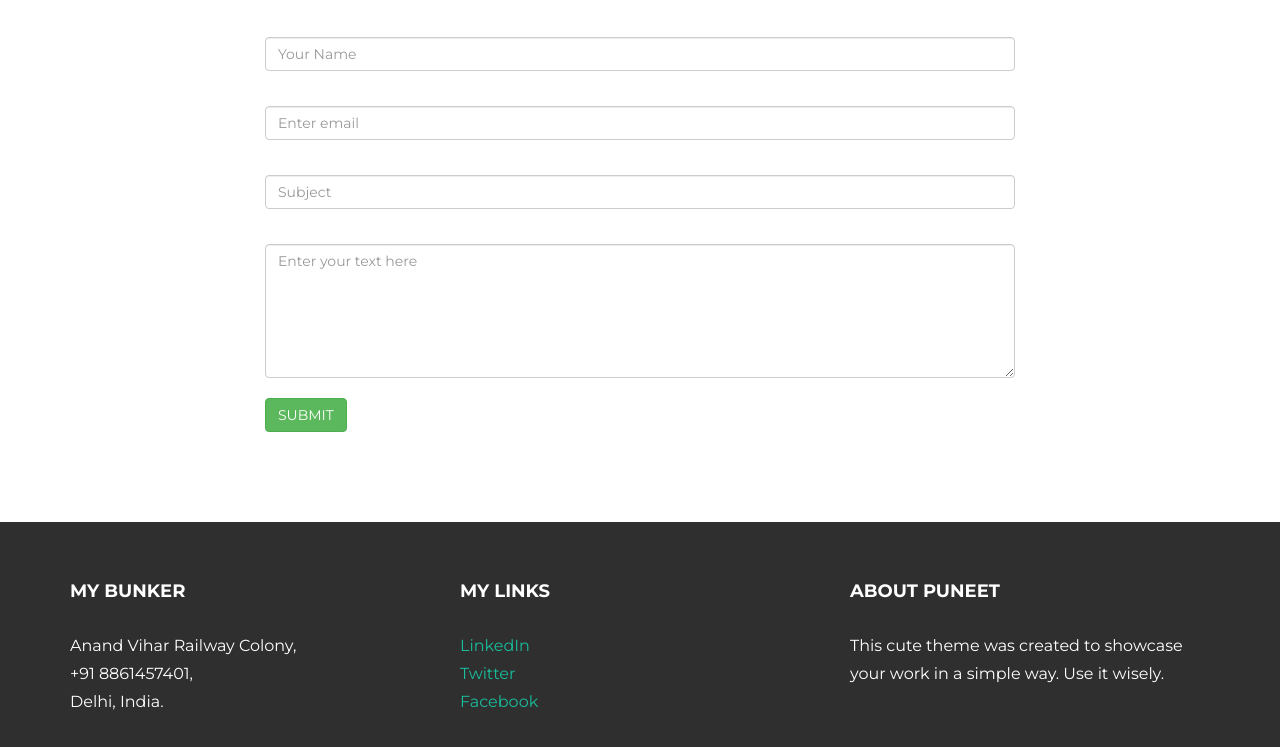
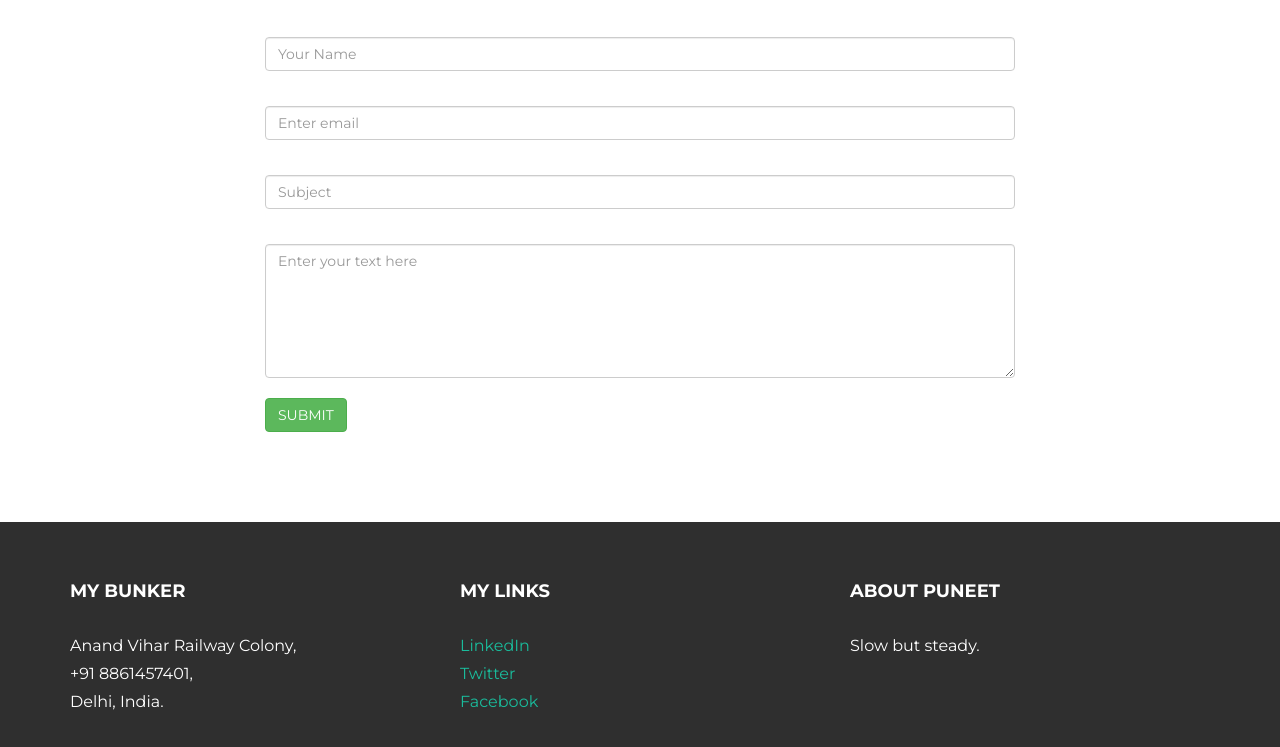
Before and after one commit to PuneetNotani/PuneetNotani.github.io, a plain HTML site: page contact.html in a window 1280 px wide. Shown: the part 441-1188 px from the top of the page. Drawn offline with nearby package versions, Linux system fonts and the light colour scheme.

Commit message:
Changed Footer About me Caption

```diff
--- a/contact.html
+++ b/contact.html
@@ -112,7 +112,7 @@
 
 				<div class="col-lg-4">
 					<h4>About Puneet</h4>
-					<p>This cute theme was created to showcase your work in a simple way. Use it wisely.</p>
+					<p>Slow but steady.</p>
 				</div><!-- /col-lg-4 -->
 
 			</div>
```
Also changed, not shown: index.html (+1 -1 lines).
